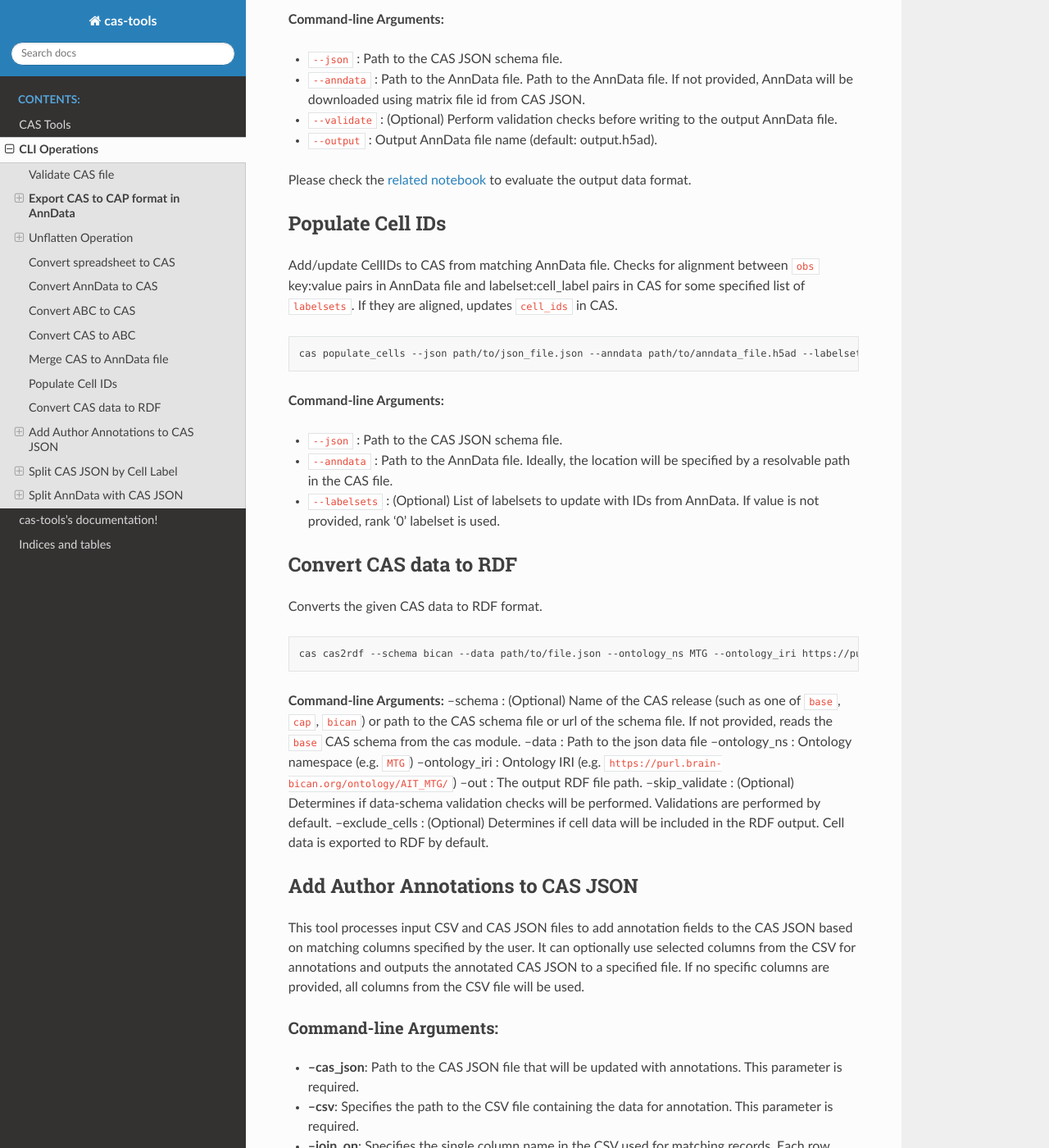
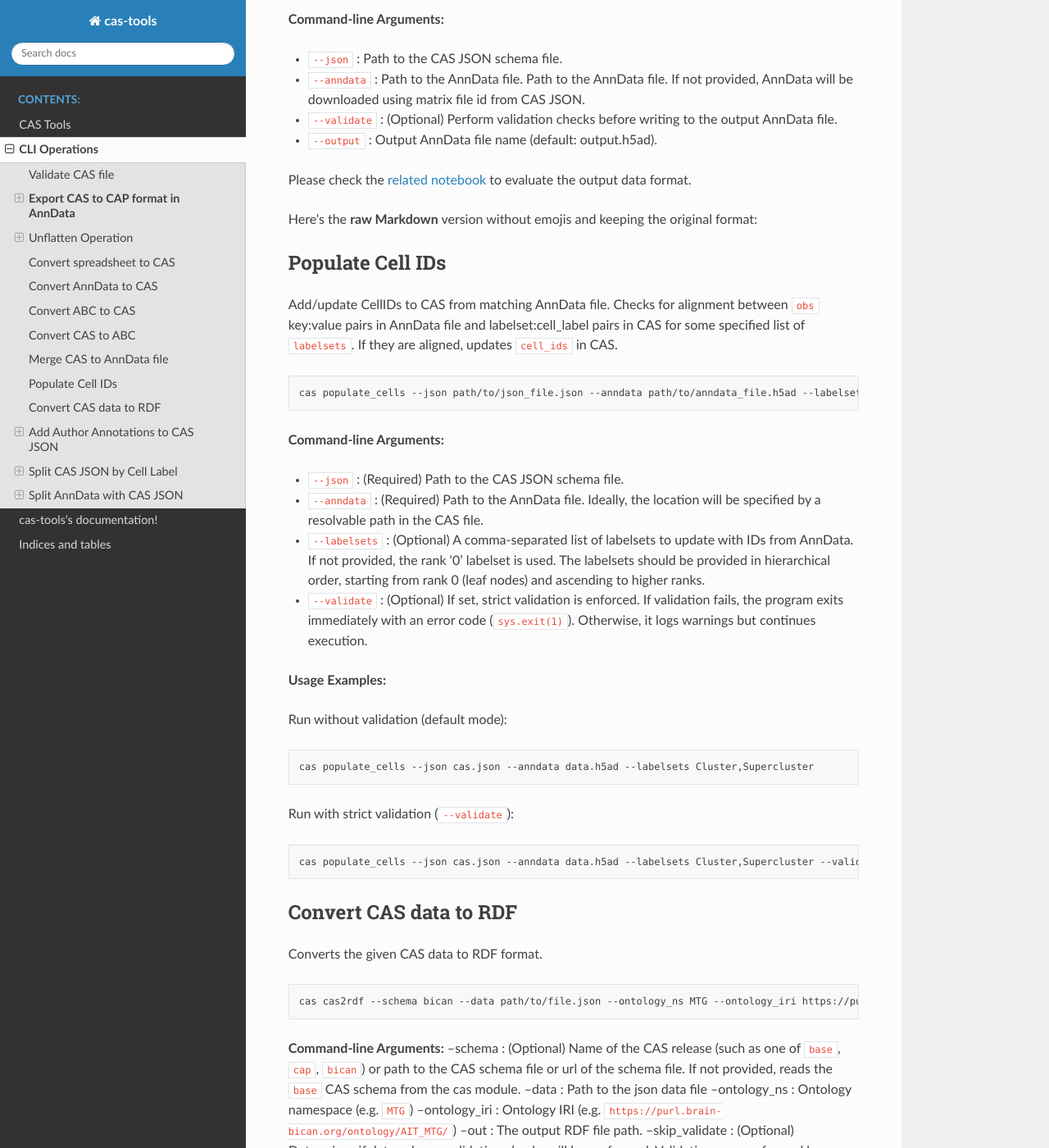
Before and after one commit to cellannotation/cas-tools, a Sphinx documentation site: the page built from docs/cli.md, in a window 1280 px wide and 1400 px high, scrolled down 4253 px. Shown: the whole window at 82% size. Built offline with Sphinx 7.4.7 and the Read the Docs theme 3.1.0, drawn with Linux system fonts in a browser that asks for light colours.

Commit message:
Update Populate Cell IDs documentation

````diff
--- a/docs/cli.md
+++ b/docs/cli.md
@@ -168,18 +168,33 @@ cas merge --json path/to/CAS_schema.json --anndata path/to/input_anndata.h5ad --
 
 Please check the [related notebook](../notebooks/test_merge.ipynb) to evaluate the output data format.
 
+Here’s the **raw Markdown** version without emojis and keeping the original format:
+
 ## Populate Cell IDs
 
 Add/update CellIDs to CAS from matching AnnData file. Checks for alignment between `obs` key:value pairs in AnnData file and labelset:cell_label pairs in CAS for some specified list of `labelsets`. If they are aligned, updates `cell_ids` in CAS.
 
 ```commandline
-cas populate_cells --json path/to/json_file.json --anndata path/to/anndata_file.h5ad --labelsets Cluster,Supercluster
+cas populate_cells --json path/to/json_file.json --anndata path/to/anndata_file.h5ad --labelsets Cluster,Supercluster --validate
 ```
 
 **Command-line Arguments:**
-- `--json`      : Path to the CAS JSON schema file.
-- `--anndata`   : Path to the AnnData file. Ideally, the location will be specified by a resolvable path in the CAS file.
-- `--labelsets` : (Optional) List of labelsets to update with IDs from AnnData. If value is not provided, rank '0' labelset is used.
+- `--json`      : (Required) Path to the CAS JSON schema file.
+- `--anndata`   : (Required) Path to the AnnData file. Ideally, the location will be specified by a resolvable path in the CAS file.
+- `--labelsets` : (Optional) A comma-separated list of labelsets to update with IDs from AnnData. If not provided, the rank '0' labelset is used. The labelsets should be provided in hierarchical order, starting from rank 0 (leaf nodes) and ascending to higher ranks.
+- `--validate`  : (Optional) If set, strict validation is enforced. If validation fails, the program exits immediately with an error code (`sys.exit(1)`). Otherwise, it logs warnings but continues execution.
+
+**Usage Examples:**
+
+Run without validation (default mode):
+```commandline
+cas populate_cells --json cas.json --anndata data.h5ad --labelsets Cluster,Supercluster
+```
+
+Run with strict validation (`--validate`):
+```commandline
+cas populate_cells --json cas.json --anndata data.h5ad --labelsets Cluster,Supercluster --validate
+```
 
 ## Convert CAS data to RDF
 
````
